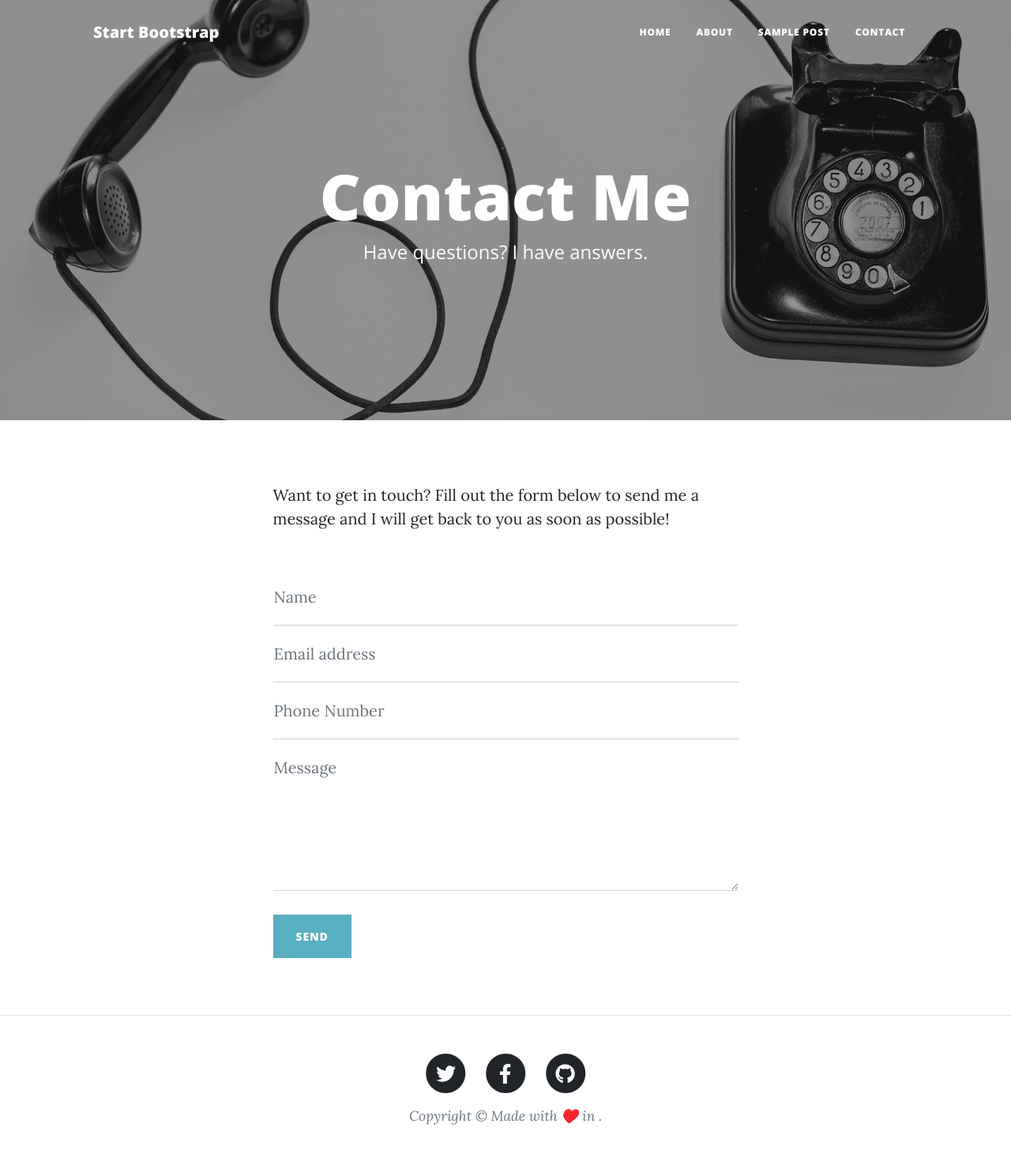
After one commit to Fernandesfelipe1989/100-days-of-code, a Flask app: template blog-templating/templates/contact.html in a window 1280 px wide. The commit adds this page. Shown: the whole page at 79% size. Run offline with Flask 2, Linux system fonts and the light colour scheme; the template is opened without the code that fills it, so the values that code supplies are empty; some libraries are stand-ins or nearby versions.

Commit message:
Create the about and contact flow.

```diff
--- /dev/null
+++ b/blog-templating/templates/contact.html
@@ -0,0 +1,79 @@
+<!DOCTYPE html>
+<html lang="en">
+    {% include "header.html" %}
+        <!-- Page Header-->
+        <header class="masthead" style="background-image: url('assets/img/contact-bg.jpg')">
+            <div class="container position-relative px-4 px-lg-5">
+                <div class="row gx-4 gx-lg-5 justify-content-center">
+                    <div class="col-md-10 col-lg-8 col-xl-7">
+                        <div class="page-heading">
+                            <h1>Contact Me</h1>
+                            <span class="subheading">Have questions? I have answers.</span>
+                        </div>
+                    </div>
+                </div>
+            </div>
+        </header>
+               <!-- Main Content-->
+        <main class="mb-4">
+            <div class="container px-4 px-lg-5">
+                <div class="row gx-4 gx-lg-5 justify-content-center">
+                    <div class="col-md-10 col-lg-8 col-xl-7">
+                        <p>Want to get in touch? Fill out the form below to send me a message and I will get back to you as soon as possible!</p>
+                        <div class="my-5">
+                            <!-- * * * * * * * * * * * * * * *-->
+                            <!-- * * SB Forms Contact Form * *-->
+                            <!-- * * * * * * * * * * * * * * *-->
+                            <!-- This form is pre-integrated with SB Forms.-->
+                            <!-- To make this form functional, sign up at-->
+                            <!-- https://startbootstrap.com/solution/contact-forms-->
+                            <!-- to get an API token!-->
+                            <form id="contactForm" data-sb-form-api-token="API_TOKEN">
+                                <div class="form-floating">
+                                    <input class="form-control" id="name" type="text" placeholder="Enter your name..." data-sb-validations="required" />
+                                    <label for="name">Name</label>
+                                    <div class="invalid-feedback" data-sb-feedback="name:required">A name is required.</div>
+                                </div>
+                                <div class="form-floating">
+                                    <input class="form-control" id="email" type="email" placeholder="Enter your email..." data-sb-validations="required,email" />
+                                    <label for="email">Email address</label>
+                                    <div class="invalid-feedback" data-sb-feedback="email:required">An email is required.</div>
+                                    <div class="invalid-feedback" data-sb-feedback="email:email">Email is not valid.</div>
+                                </div>
+                                <div class="form-floating">
+                                    <input class="form-control" id="phone" type="tel" placeholder="Enter your phone number..." data-sb-validations="required" />
+                                    <label for="phone">Phone Number</label>
+                                    <div class="invalid-feedback" data-sb-feedback="phone:required">A phone number is required.</div>
+                                </div>
+                                <div class="form-floating">
+                                    <textarea class="form-control" id="message" placeholder="Enter your message here..." style="height: 12rem" data-sb-validations="required"></textarea>
+                                    <label for="message">Message</label>
+                                    <div class="invalid-feedback" data-sb-feedback="message:required">A message is required.</div>
+                                </div>
+                                <br />
+                                <!-- Submit success message-->
+                                <!---->
+                                <!-- This is what your users will see when the form-->
+                                <!-- has successfully submitted-->
+                                <div class="d-none" id="submitSuccessMessage">
+                                    <div class="text-center mb-3">
+                                        <div class="fw-bolder">Form submission successful!</div>
+                                        To activate this form, sign up at
+                                        <br />
+                                        <a href="https://startbootstrap.com/solution/contact-forms">https://startbootstrap.com/solution/contact-forms</a>
+                                    </div>
+                                </div>
+                                <!-- Submit error message-->
+                                <!---->
+                                <!-- This is what your users will see when there is-->
+                                <!-- an error submitting the form-->
+                                <div class="d-none" id="submitErrorMessage"><div class="text-center text-danger mb-3">Error sending message!</div></div>
+                                <!-- Submit Button-->
+                                <button class="btn btn-primary text-uppercase disabled" id="submitButton" type="submit">Send</button>
+                            </form>
+                        </div>
+                    </div>
+                </div>
+            </div>
+        </main>
+    {% include "footer.html" %}
--- a/blog-templating/templates/header.html
+++ b/blog-templating/templates/header.html
@@ -25,10 +25,10 @@
                 </button>
                 <div class="collapse navbar-collapse" id="navbarResponsive">
                     <ul class="navbar-nav ms-auto py-4 py-lg-0">
-                        <li class="nav-item"><a class="nav-link px-lg-3 py-3 py-lg-4" href="index.html">Home</a></li>
-                        <li class="nav-item"><a class="nav-link px-lg-3 py-3 py-lg-4" href="about.html">About</a></li>
+                        <li class="nav-item"><a class="nav-link px-lg-3 py-3 py-lg-4" href="{{ url_for('home')}}">Home</a></li>
+                        <li class="nav-item"><a class="nav-link px-lg-3 py-3 py-lg-4" href="{{ url_for('about')}}">About</a></li>
                         <li class="nav-item"><a class="nav-link px-lg-3 py-3 py-lg-4" href="post.html">Sample Post</a></li>
-                        <li class="nav-item"><a class="nav-link px-lg-3 py-3 py-lg-4" href="contact.html">Contact</a></li>
+                        <li class="nav-item"><a class="nav-link px-lg-3 py-3 py-lg-4" href="{{ url_for('contact')}}">Contact</a></li>
                     </ul>
                 </div>
             </div>
```
Also changed, not shown: blog-templating/main.py (+12 -0 lines), blog-templating/templates/about.html (added, +29 -0 lines).
